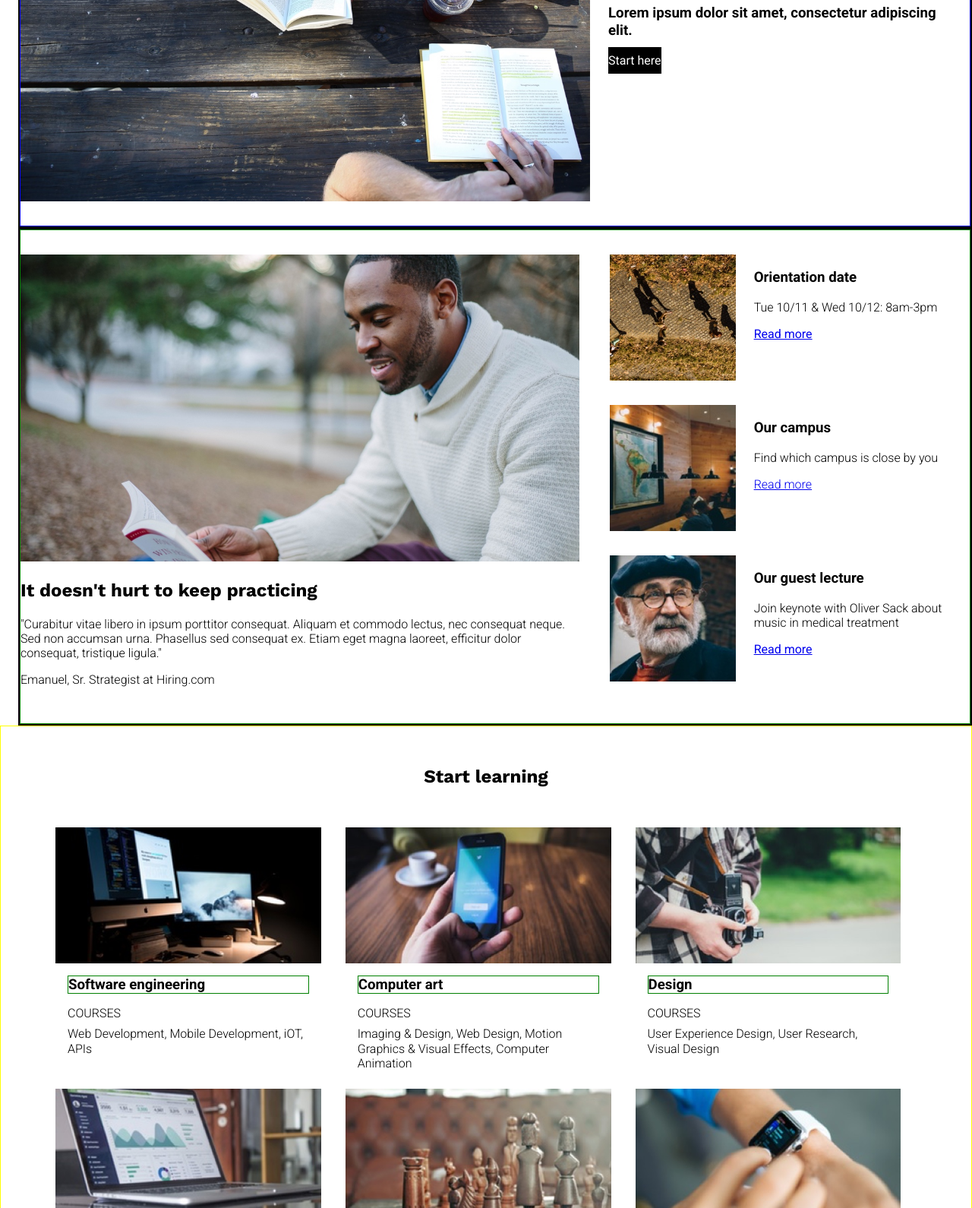
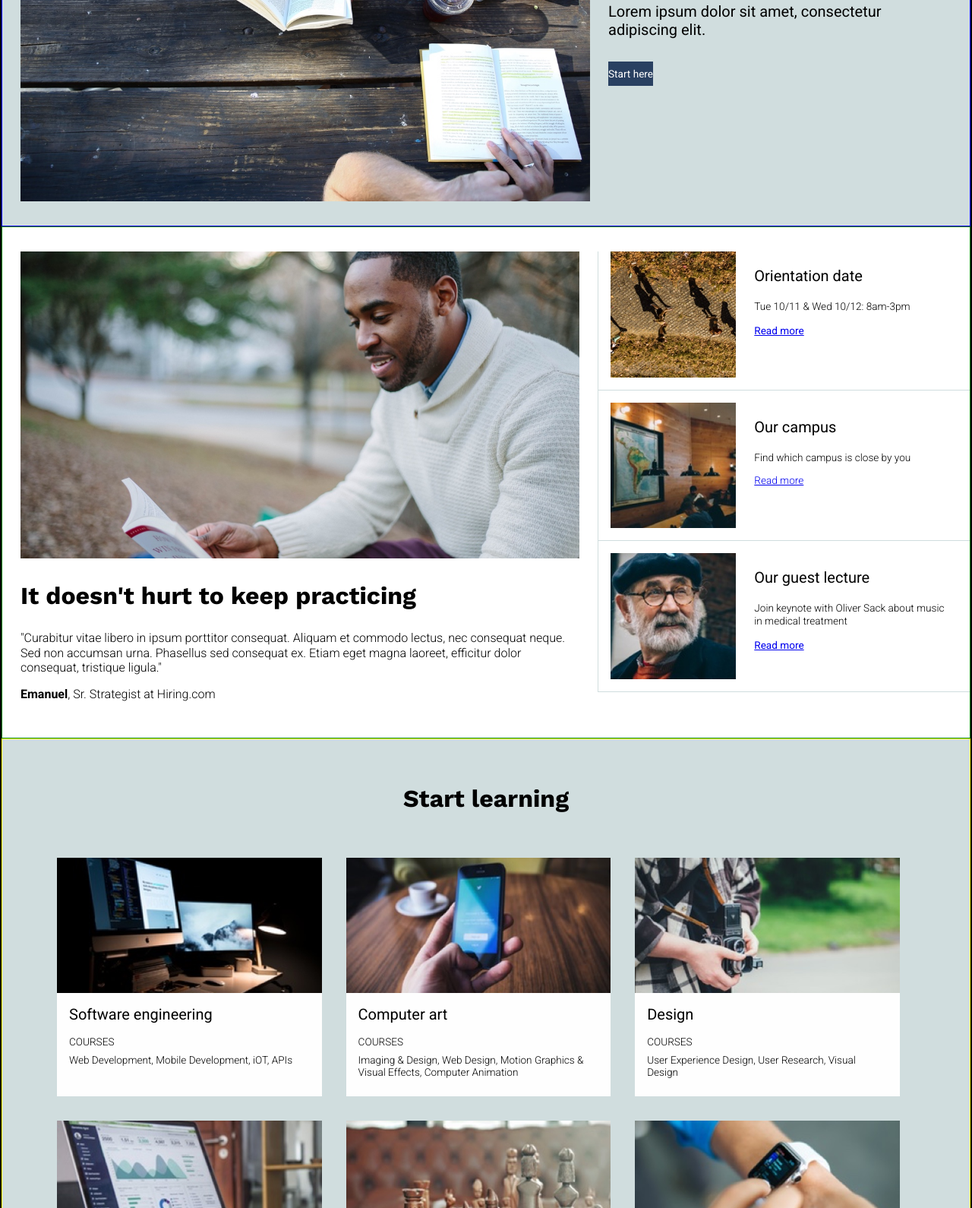
Before and after one commit to le-ju/colmar, a plain HTML site: page index.html in a window 1280 px wide. Shown: the part 401-1991 px from the top of the page at 76% size. Drawn offline with nearby package versions, Linux system fonts and the light colour scheme; files whose address does not match are found by name.

Commit message:
Adding colors.

```diff
--- a/index.html
+++ b/index.html
@@ -30,10 +30,8 @@
           <a href="#" class="button">Start here</a>
         </div>
     </div>
-    </div>
 
 
-    <div class="container">
     <div class="details">
         <div class="left">
           <img src="/Users/julialemle1/colmar/resources/images/information-main.jpg"/>
@@ -42,7 +40,7 @@
             lectus, nec consequat neque. Sed non accumsan urna. Phasellus sed consequat
             ex. Etiam eget magna laoreet, efficitur dolor consequat, tristique ligula."
           </p>
-          <p>Emanuel, Sr. Strategist at Hiring.com</p>
+          <p><strong>Emanuel</strong>, Sr. Strategist at Hiring.com</p>
         </div>
         <div class="right">
           <div class="info">
@@ -71,7 +69,7 @@
           </div>
         </div>
     </div>
-    </div>
+
 
 
     <div class="learning">
@@ -135,7 +133,7 @@
       </div>
     </div>
 
-    <div class="container">
+
     <div class="thesis">
         <div>
           <h2>Thesis exhibit</h2>
--- a/resources/css/style.css
+++ b/resources/css/style.css
@@ -8,14 +8,21 @@ html, body {
 
 h1 {
   font-family: "Work Sans", sans-serif;
+  color: #294061;
+  font-size: 2.5rem;
+  line-height: 1;
+
 }
 
 h2 {
   font-family: "Work Sans", sans-serif;
+  font-size: 2rem;
 }
 
 h3 {
   font-family: "Roboto", sans-serif;
+  font-size: 1.25rem;
+  font-weight: 400;
 }
 
 p {
@@ -28,9 +35,6 @@ a {
   font-family: "Roboto", sans-serif;
 }
 
-.container {
-  margin-left: 1.5rem;
-}
 
 /* Header section */
 
@@ -57,8 +61,13 @@ header {
 
 .navigation a{
   text-decoration: none;
+  color: #010101;
   padding-left: .5rem;
   padding-right: .5rem;
+}
+
+.navigation a:hover {
+  color: #D0DDDE;
 }
 
 .navigation {
@@ -80,6 +89,8 @@ header {
   display: flex;
   flex-direction: row;
   align-items: center;
+  padding-left: 1.5rem;
+  background-color: #D0DDDE;
 }
 
 .banner img {
@@ -95,11 +106,16 @@ header {
   padding-right: 1.5rem;
 }
 
+.text h3 {
+  padding-bottom: 1rem;
+
+}
+
 .button {
   width: 100%;
   padding-top: .5rem;
   padding-bottom: .5rem;
-  background-color: black;
+  background-color: #294061;
   text-decoration: none;
   color: white;
 }
@@ -112,6 +128,7 @@ header {
   flex-direction: row;
   padding-top: 2rem;
   padding-bottom: 2rem;
+  padding-left: 1.5rem;
 }
 
 .left img {
@@ -135,6 +152,20 @@ header {
   flex-direction: row;
   padding-left: 1rem;
   padding-bottom: 1rem;
+  border-left: .1rem solid #D0DDDE;
+  border-bottom: .1rem solid #D0DDDE;
+}
+
+.text p {
+  font-size: .85rem;
+}
+
+.text a {
+  font-size: .85rem;
+}
+
+.info .text h3 {
+  padding-bottom: 0;
 }
 
 .info img {
@@ -155,6 +186,7 @@ header {
   flex-direction: column;
   justify-content: center;
   padding: 2rem 3.5rem;
+  background-color: #D0DDDE;
 }
 
 .learning h2 {
@@ -164,11 +196,13 @@ header {
 
 .row {
   display: flex;
+  max-height: 45%;
 }
 
 .modules {
   display: flex;
   flex-direction: column;
+  max-height: 95%;
 }
 
 #modules {
@@ -179,10 +213,6 @@ header {
   width: 30%;
 }
 
-.modules h3 {
-  border: 1px solid green;
-}
-
 .modules img {
   width: 100%;
   height: auto;
@@ -190,6 +220,9 @@ header {
 
 .text1 {
   padding: 1rem 1rem 1.5rem 1rem;
+  background-color: #FEFEFE;
+  height: 6rem;
+  margin-bottom: 2rem;
 }
 
 .text1 h3 {
@@ -200,6 +233,7 @@ header {
 .text1 p {
   margin-top: .5rem;
   margin-bottom: 0;
+  font-size: .85rem;
 }
 
 /* Thesis section */
@@ -208,6 +242,7 @@ header {
   border: 1px solid purple;
   display: flex;
   flex-direction: column;
+  padding-left: 1.5rem;
 }
 
 .thesis h2 {
@@ -239,11 +274,18 @@ footer {
 
 footer p {
   padding-left: 1.5rem;
+  font-size: .85rem;
 }
 
 footer a {
   text-decoration: none;
   padding-left: 1rem;
+  color: #010101;
+  font-size: .85rem;
+}
+
+footer a:hover {
+  color: #D0DDDE;
 }
 
 .footer {
```
Lines whose indentation alone changed are shown as unchanged.
